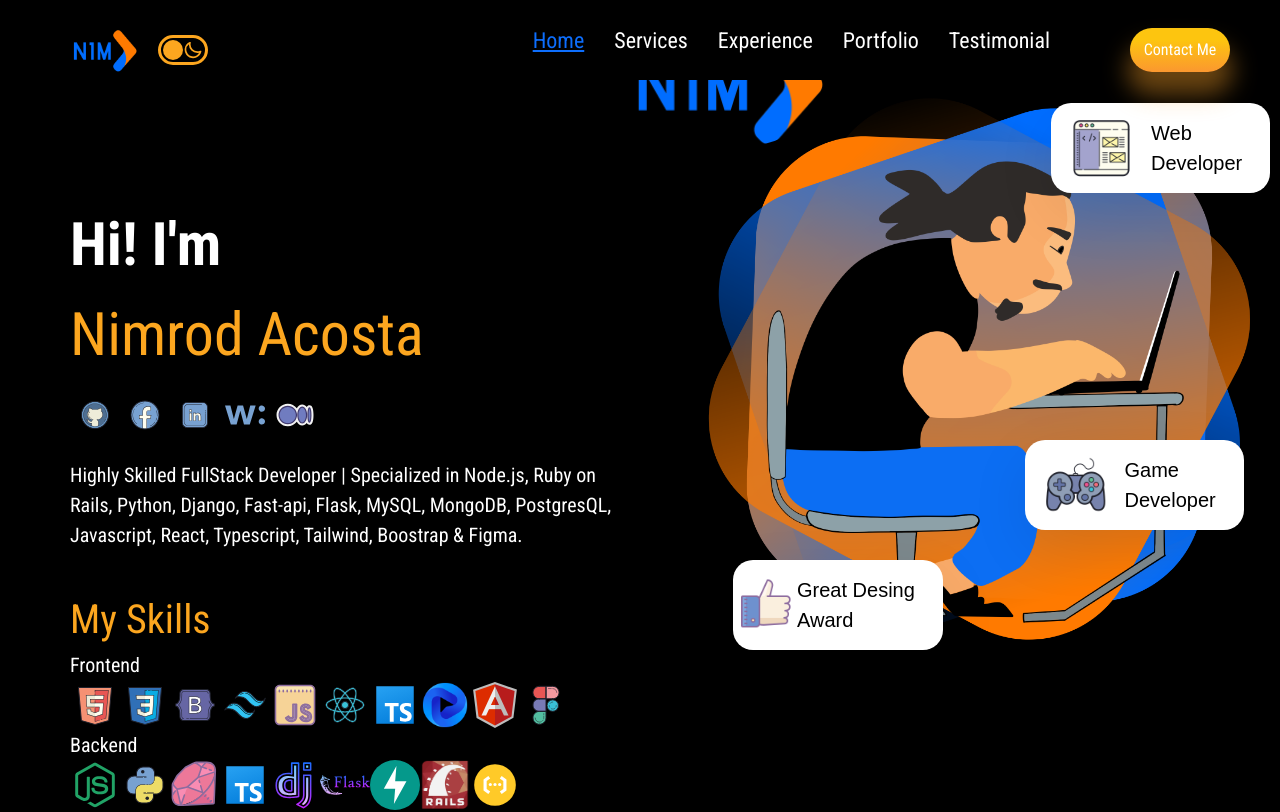
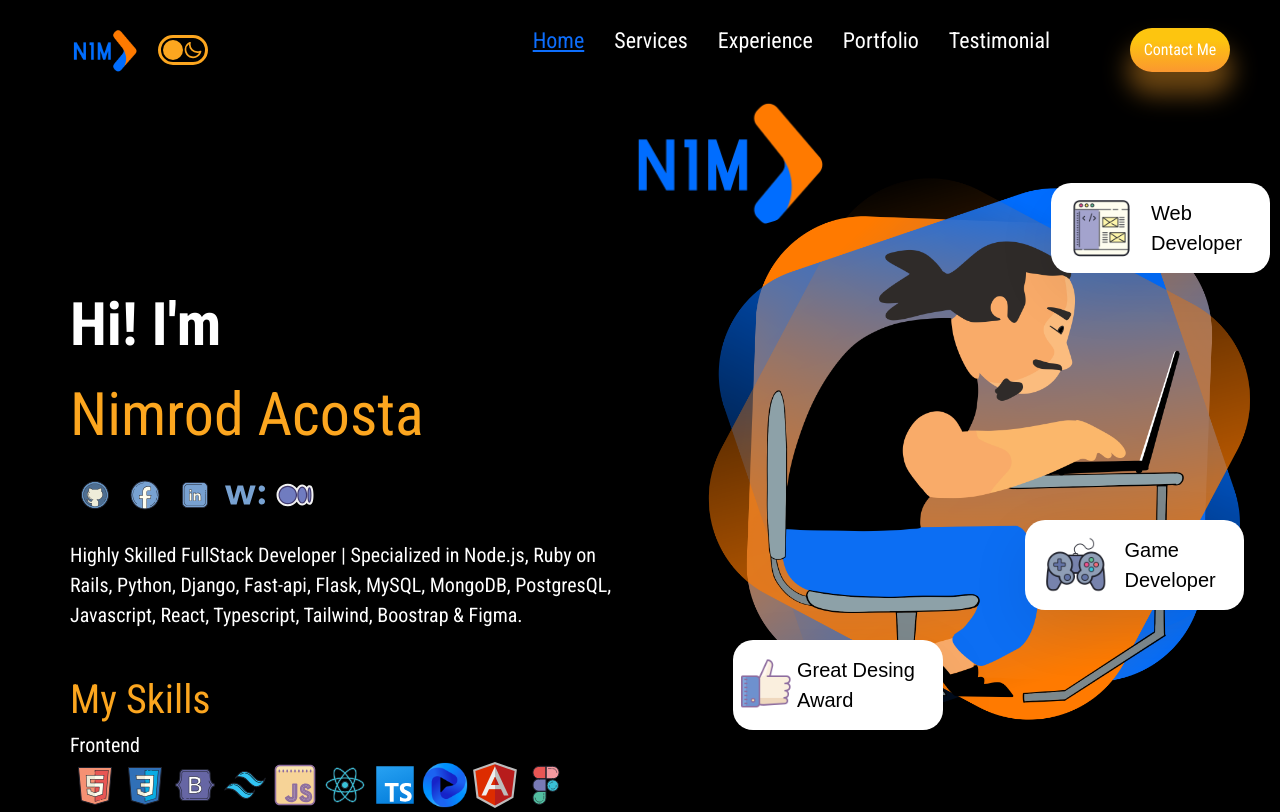
Before and after one commit to nimplay/react-portfolio, a React (Create React App) app: page / in a window 1280 px wide. Shown: the top 812 px of the page. Built offline with nearby package versions, Linux system fonts and the light colour scheme.

Commit message:
fix margin

```diff
--- a/src/components/intro/Intro.css
+++ b/src/components/intro/Intro.css
@@ -2,7 +2,7 @@
   display: flex;
   height: auto;
   margin-bottom: 2rem;
-  padding-top: 10rem;
+  padding-top: 14rem;
   gap: 2rem;
 }
 
```
